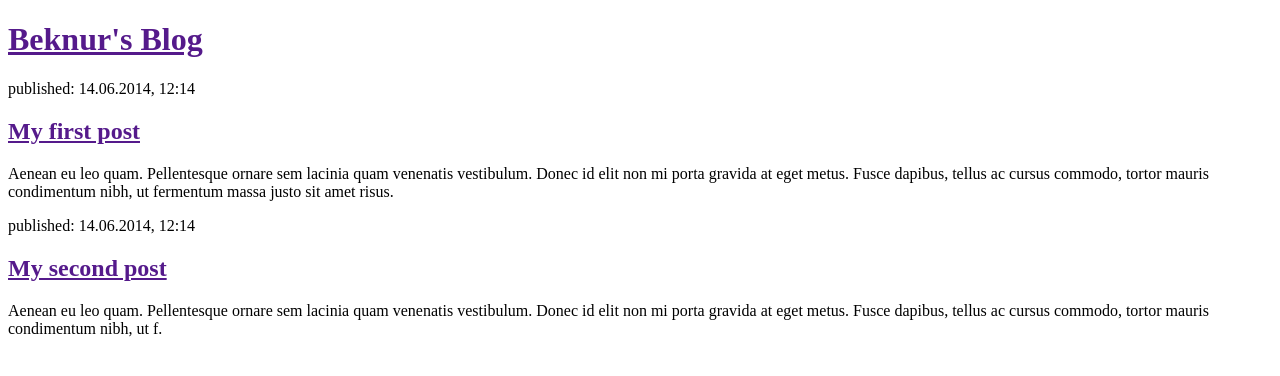
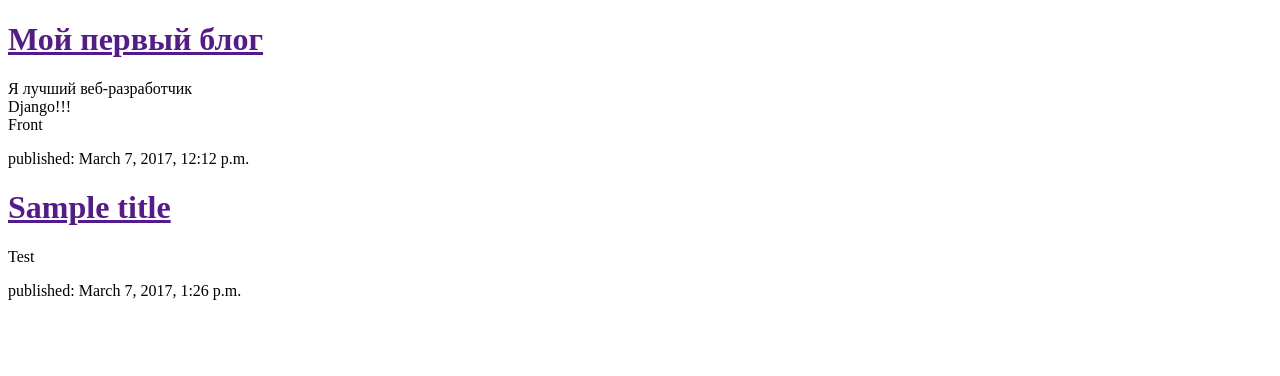
Before and after one commit to Beknur/my-first-blog, a Django app: page / in a window 1280 px wide. Shown: the top 376 px of the page. Run offline with Django 3.2, Linux system fonts and the light colour scheme; data comes from the database, SQL or seed files in the repository; both versions use the stored data as it was after the commit.

Commit message:
Display posts from database

```diff
--- a/blog/templates/blog/post_list.html
+++ b/blog/templates/blog/post_list.html
@@ -6,19 +6,16 @@
 </head>
 <body>
     <div>
-            <h1><a href="">Beknur's Blog</a></h1>
+        {% for post in posts %}
+            <div>
+
+                <h1><a href="">{{ post.title }}</a></h1>
+                <p>{{ post.text|linebreaksbr }}</p>
+                <p>published: {{ post.published_date }}</p>
             </div>
+        {% endfor %}
+    </div>
 
-            <div>
-                <p>published: 14.06.2014, 12:14</p>
-                <h2><a href="">My first post</a></h2>
-                <p>Aenean eu leo quam. Pellentesque ornare sem lacinia quam venenatis vestibulum. Donec id elit non mi porta gravida at eget metus. Fusce dapibus, tellus ac cursus commodo, tortor mauris condimentum nibh, ut fermentum massa justo sit amet risus.</p>
-            </div>
 
-            <div>
-                <p>published: 14.06.2014, 12:14</p>
-                <h2><a href="">My second post</a></h2>
-                <p>Aenean eu leo quam. Pellentesque ornare sem lacinia quam venenatis vestibulum. Donec id elit non mi porta gravida at eget metus. Fusce dapibus, tellus ac cursus commodo, tortor mauris condimentum nibh, ut f.</p>
-            </div>
 </body>
 </html>
--- a/blog/views.py
+++ b/blog/views.py
@@ -1,5 +1,7 @@
 from django.shortcuts import render
-
+from django.utils import timezone
+from .models import Post
 # Create your views here.
 def post_list(request):
-    return render(request, 'blog/post_list.html', {})
+    posts = Post.objects.filter(published_date__lte=timezone.now()).order_by('published_date')
+    return render(request, 'blog/post_list.html', {'posts': posts})
```
Also changed, not shown: db.sqlite3.
